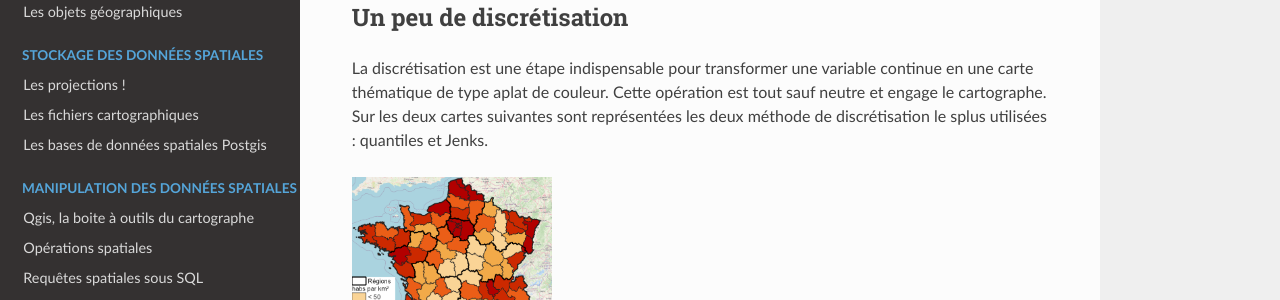
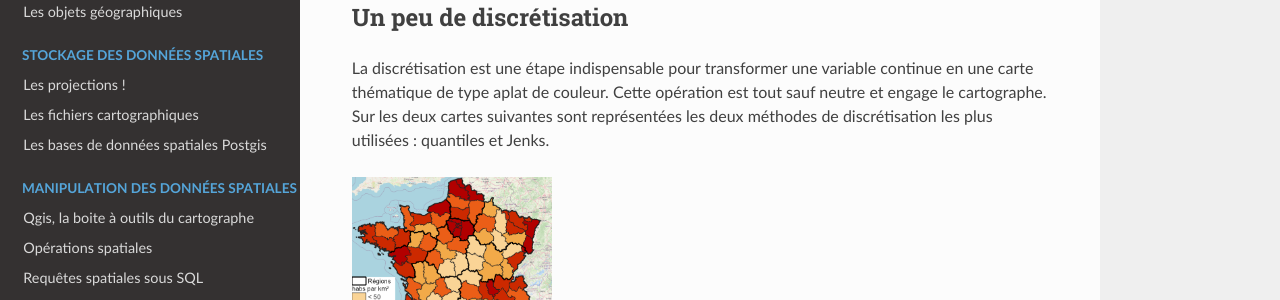
Before and after one commit to JulieDjidji/memocarto, a Sphinx documentation site: the page built from doc/source/cartes_stat.rst, in a window 1280 px wide and 900 px high, scrolled down 800 px. Shown: the part 199-499 px from the top of the window. Built offline with Sphinx 7.4.7 and the Read the Docs theme 2.0.0, drawn with Linux system fonts in a browser that asks for light colours; pages that are not in the unit, such as notebooks, are missing from menus.

Commit message:
Update cartes_stat.rst

```diff
--- a/doc/source/cartes_stat.rst
+++ b/doc/source/cartes_stat.rst
@@ -13,7 +13,7 @@ Une carte thématique est un ensemble d'éléments assemblés les uns aux dessus
 Un peu de discrétisation
 -------------------------
 
-La discrétisation est une étape indispensable pour transformer une variable continue en une carte thématique de type aplat de couleur. Cette opération est tout sauf neutre et engage le cartographe. Sur les deux cartes suivantes sont représentées les deux méthode de discrétisation le splus utilisées :  quantiles et Jenks.
+La discrétisation est une étape indispensable pour transformer une variable continue en une carte thématique de type aplat de couleur. Cette opération est tout sauf neutre et engage le cartographe. Sur les deux cartes suivantes sont représentées les deux méthodes de discrétisation les plus utilisées : quantiles et Jenks.
 
 
 .. figure:: _static/carte_finale_quantiles.png
```
